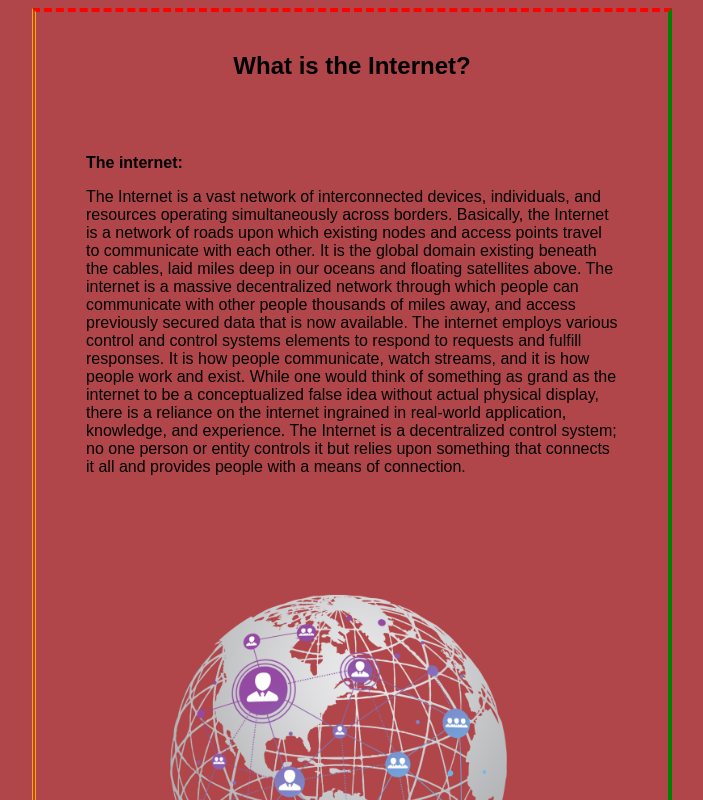
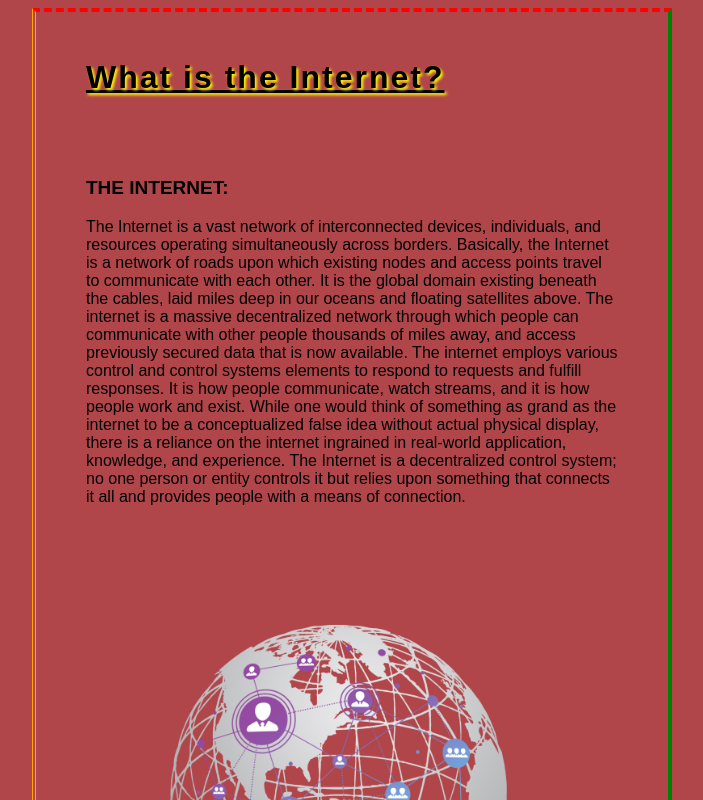
Before and after one commit to cdene1/Internet, a plain HTML site: page Internet.html in a window 1280 px wide. Shown: the top 800 px of the page, without its empty margins (288-991 px from the left). Drawn offline with Linux system fonts and the light colour scheme.

Commit message:
Update Internet.html

```diff
--- a/Internet.html
+++ b/Internet.html
@@ -15,7 +15,42 @@
          border-left: 4px double orange;
          padding: 20px 50px 50px 50px;
          font-family: sans-serif;
+
+       h2 {
+
+               font-size: 32px;
+               text-decoration: underline;
+               text-shadow: 2px 2px 3px yellow;
+               letter-spacing: 2px;
+               display: inline-block;
+               perspective: 1000px;
+               transition: transform 0.6s ease;
+
+
+                }
+
+         h2:hover {
+             transform: rotateY(180deg);
+             }
+
+      h3 {
+          transition: transform 0.3s ease, text-shadow 0.3s ease;
+          text-transform: uppercase;
+          font-size: 19px;
+
+           }
+
+       h3:hover {
+          transform: scale(2.3);
+          text-shadow: 2px 2px 10px #2733f0;
+          }
+
+
+
+
       </style>
+
+
 
 
     </head>
@@ -23,7 +58,7 @@
          <h2 style="text-align: center;"> What is the Internet?</h2>
         <br><br><br>
 
-        <b>The internet:</b> <p>The Internet is a vast network of interconnected devices, individuals, and resources operating simultaneously across borders. Basically, the Internet is a network of roads upon which existing nodes and access points travel to communicate with each other. It is the global domain existing beneath the cables, laid miles deep in our oceans and floating satellites above. The internet is a massive decentralized network through which people can communicate with other people thousands of miles away, and access previously secured data that is now available. The internet employs various control and control systems elements to respond to requests and fulfill responses. It is how people communicate, watch streams, and it is how people work and exist. While one would think of something as grand as the internet to be a conceptualized false idea without actual physical display, there is a reliance on the internet ingrained in real-world application, knowledge, and experience. The Internet is a decentralized control system; no one person or entity controls it but relies upon something that connects it all and provides people with a means of connection.</p>
+        <h3>The internet:</h3> <p>The Internet is a vast network of interconnected devices, individuals, and resources operating simultaneously across borders. Basically, the Internet is a network of roads upon which existing nodes and access points travel to communicate with each other. It is the global domain existing beneath the cables, laid miles deep in our oceans and floating satellites above. The internet is a massive decentralized network through which people can communicate with other people thousands of miles away, and access previously secured data that is now available. The internet employs various control and control systems elements to respond to requests and fulfill responses. It is how people communicate, watch streams, and it is how people work and exist. While one would think of something as grand as the internet to be a conceptualized false idea without actual physical display, there is a reliance on the internet ingrained in real-world application, knowledge, and experience. The Internet is a decentralized control system; no one person or entity controls it but relies upon something that connects it all and provides people with a means of connection.</p>
         <br>
 
 
```
